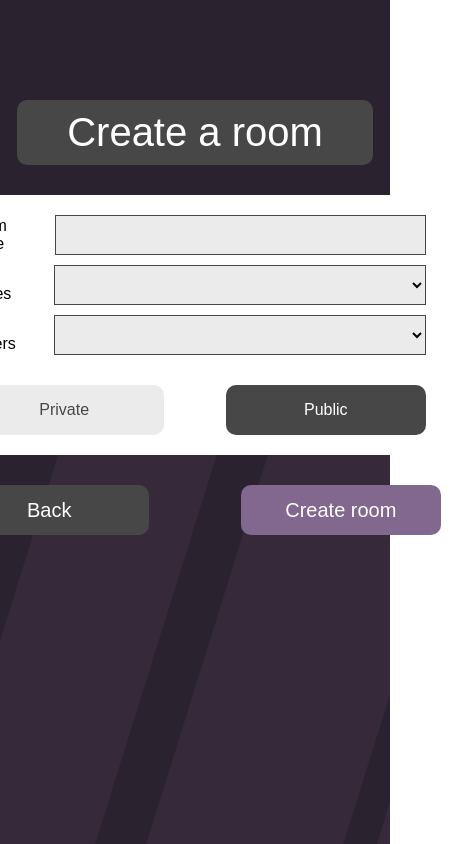
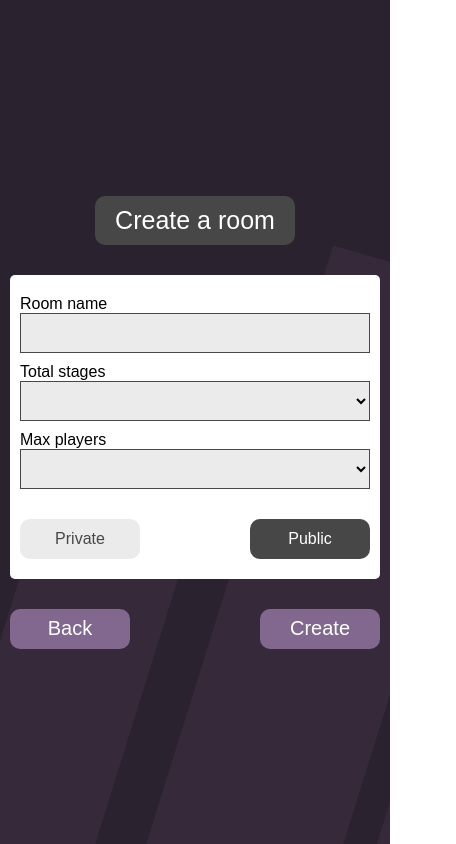
Before and after one commit to RobzLegz/mathroom, a Next.js app: page /rooms/new in a window 390 px wide. Shown: the whole page, 456 px wide, since content can reach past the window. Built offline with nearby package versions, Linux system fonts and the light colour scheme; no server answers; a web font is replaced by a local one.

Commit message:
responsive new room container

```diff
--- a/components/containers/rooms/NewRoomContainer.tsx
+++ b/components/containers/rooms/NewRoomContainer.tsx
@@ -80,7 +80,7 @@ function NewRoomContainer() {
             </form>
             <div className="newRoom__container__options">
                 <button className="newRoom__container__options__back" onClick={() => router.push("/rooms")}>Back</button>
-                <button className="newRoom__container__options__create" onClick={(e) => newRoom(e, roomName, Number(totalStages), Number(maxPlayers), privateRoom, userInfo, dispatch, router)}>Create room</button>
+                <button className="newRoom__container__options__create" onClick={(e) => newRoom(e, roomName, Number(totalStages), Number(maxPlayers), privateRoom, userInfo, dispatch, router)}>Create</button>
             </div>
         </div>
     )
--- a/styles/rooms/newRoom.scss
+++ b/styles/rooms/newRoom.scss
@@ -5,9 +5,8 @@
     height: 100vh;
     background-color: $mathRoomDarkerPurple;
     display: flex;
-    align-items: flex-start;
+    align-items: center;
     justify-content: center;
-    padding: 100px 0 0;
 
     &__container{
         width: 600px;
@@ -32,8 +31,8 @@
             align-items: center;
             padding: 20px 10px;
             border-radius: 5px;
+            margin: 30px 0 0;
             background-color: $mathRoomContainerBG;
-            margin: 30px 0 0;
 
             &__opt{
                 width: 100%;
@@ -113,16 +112,133 @@
                 color: $mathRoomContainerBG;
                 transition: all 0.3s ease;
             }
+        }
+    }
 
-            &__back{
-                background-color: $mathRoomGrey;
+    @media screen and (max-width: 750px){
+        &__container{
+            width: 500px;
+            &__form{
+                width: 100%;
+                &__opt{
+                    flex-direction: column;
+                    align-items: flex-start;
+                    width: 100%;
+                    padding: 0;
+
+                    input,
+                    select{
+                        width: 100%;
+                        margin: 0;
+                    }
+                }
+
+                &__switcher{
+                    &__opt{
+                        width: 200px;
+                    }
+                }
+            }
+        }
+    }
+
+    @media screen and (max-width: 570px){
+        &__container{
+            width: 400px;
+            &__form{
+                width: 100%;
+                &__opt{
+                    flex-direction: column;
+                    align-items: flex-start;
+                    width: 100%;
+                    padding: 0;
+
+                    input,
+                    select{
+                        width: 100%;
+                        margin: 0;
+                    }
+                }
+
+                &__switcher{
+                    &__opt{
+                        width: 150px;
+                        height: 40px;
+                    }
+                }
             }
 
-            &__create{
-                background-color: $mathRoomButton;
+            &__options{
+                width: 100%;
 
-                &:hover{
-                    background-color: $mathRoomButtonHover;
+                button{
+                    width: 150px;
+                    height: 40px;
+                }
+            }
+        }
+    }
+
+    @media screen and (max-width: 445px){
+        padding: 0 10px;
+
+        &__container{
+            width: 100%;
+
+            &__header{
+                padding: 10px 20px;
+                border-radius: 10px;
+                background-color: $mathRoomGrey;
+                color: $mathRoomContainerBG;
+
+                h1{
+                    font-size: 30px;
+                }
+            }
+        }
+    }
+
+    @media screen and (max-width: 400px){
+        padding: 0 10px;
+
+        &__container{
+            &__header{
+                text-align: center;
+
+                h1{
+                    font-size: 25px;
+                }
+            }
+
+            &__form{
+                width: 100%;
+                &__opt{
+                    flex-direction: column;
+                    align-items: flex-start;
+                    width: 100%;
+                    padding: 0;
+
+                    input,
+                    select{
+                        width: 100%;
+                        margin: 0;
+                    }
+                }
+
+                &__switcher{
+                    padding: 0;
+                    &__opt{
+                        width: 120px;
+                    }
+                }
+            }
+
+            &__options{
+                padding: 0;
+
+                button{
+                    width: 120px;
+                    height: 40px;
                 }
             }
         }
```
